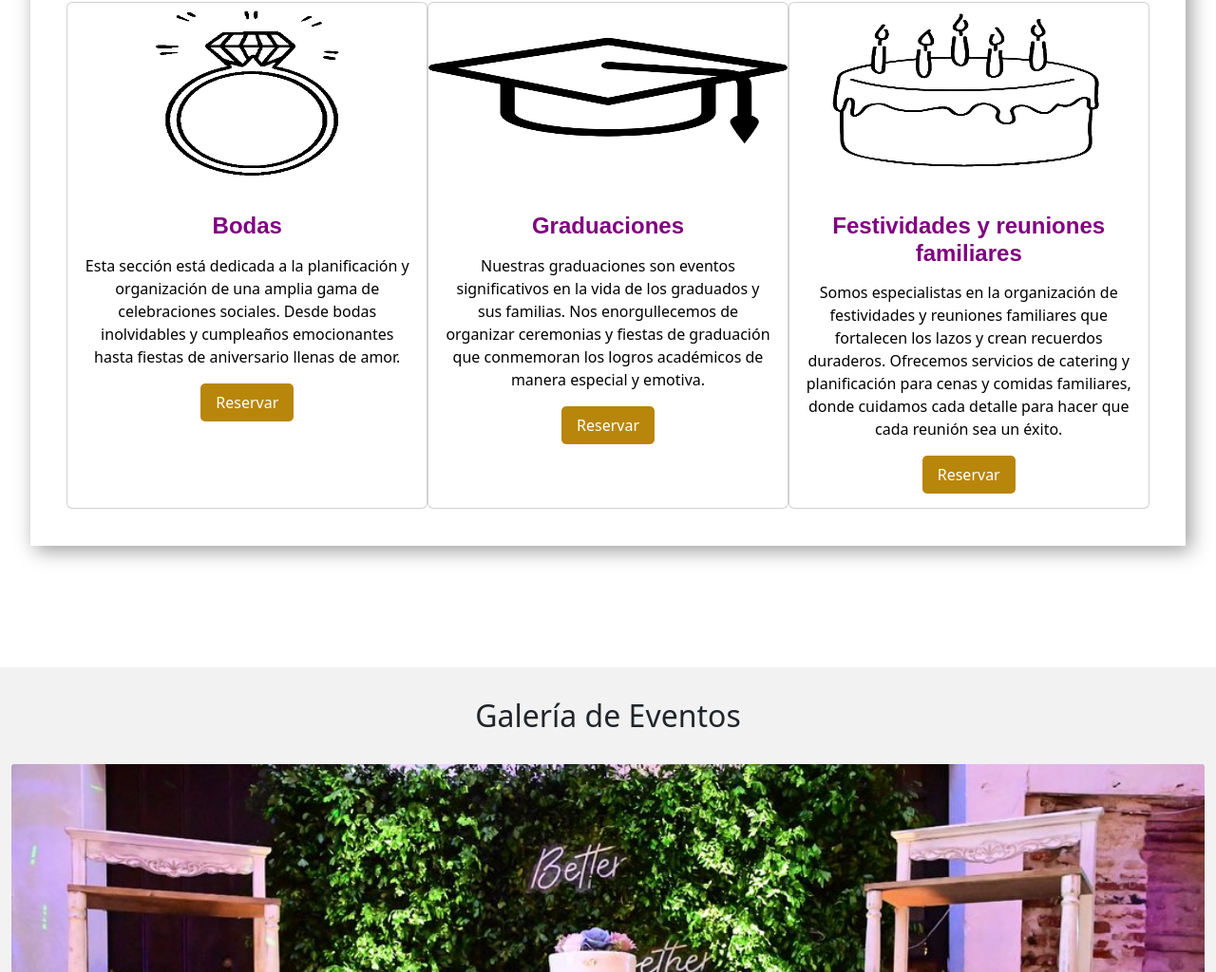
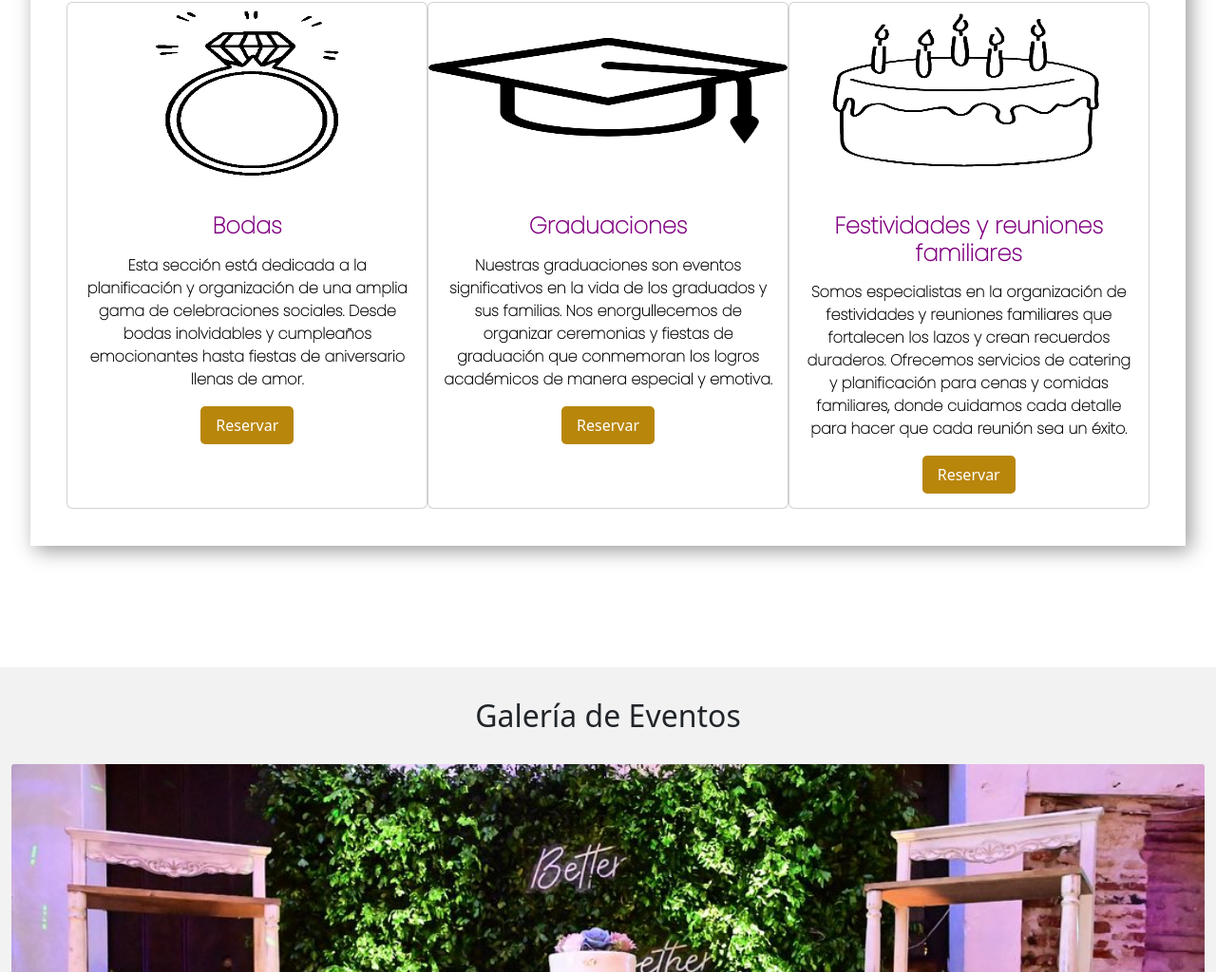
Before and after one commit to Ing-Matos/Proyect-IngSoft, a plain HTML site: page index.html in a window 1280 px wide. Shown: the part 1141-2165 px from the top of the page at 95% size. Drawn offline with Linux system fonts and the light colour scheme.

Commit message:
Agregando Poppins en el card descripcion

```diff
--- a/CSS/style.css
+++ b/CSS/style.css
@@ -1,4 +1,5 @@
 /* Estilos generales */
+@import url('https://fonts.googleapis.com/css2?family=Poppins:ital,wght@0,100;1,100&display=swap');
 body {
     font-family: Arial, sans-serif;
     margin: 0;
@@ -61,6 +62,8 @@ body {
 .card .descripcion p{
     line-height: 1.5;
     color: #000000;
+    font-family: 'Poppins', sans-serif;
+    font-weight: bold;
 
 
 }
@@ -69,7 +72,7 @@ body {
     margin-bottom: 15px;
     color: purple;
     font-size: x-large;
-    font-family: Arial, sans-serif;
+    font-family: 'Poppins', sans-serif;
     font-weight: bold;
 
 }
```
